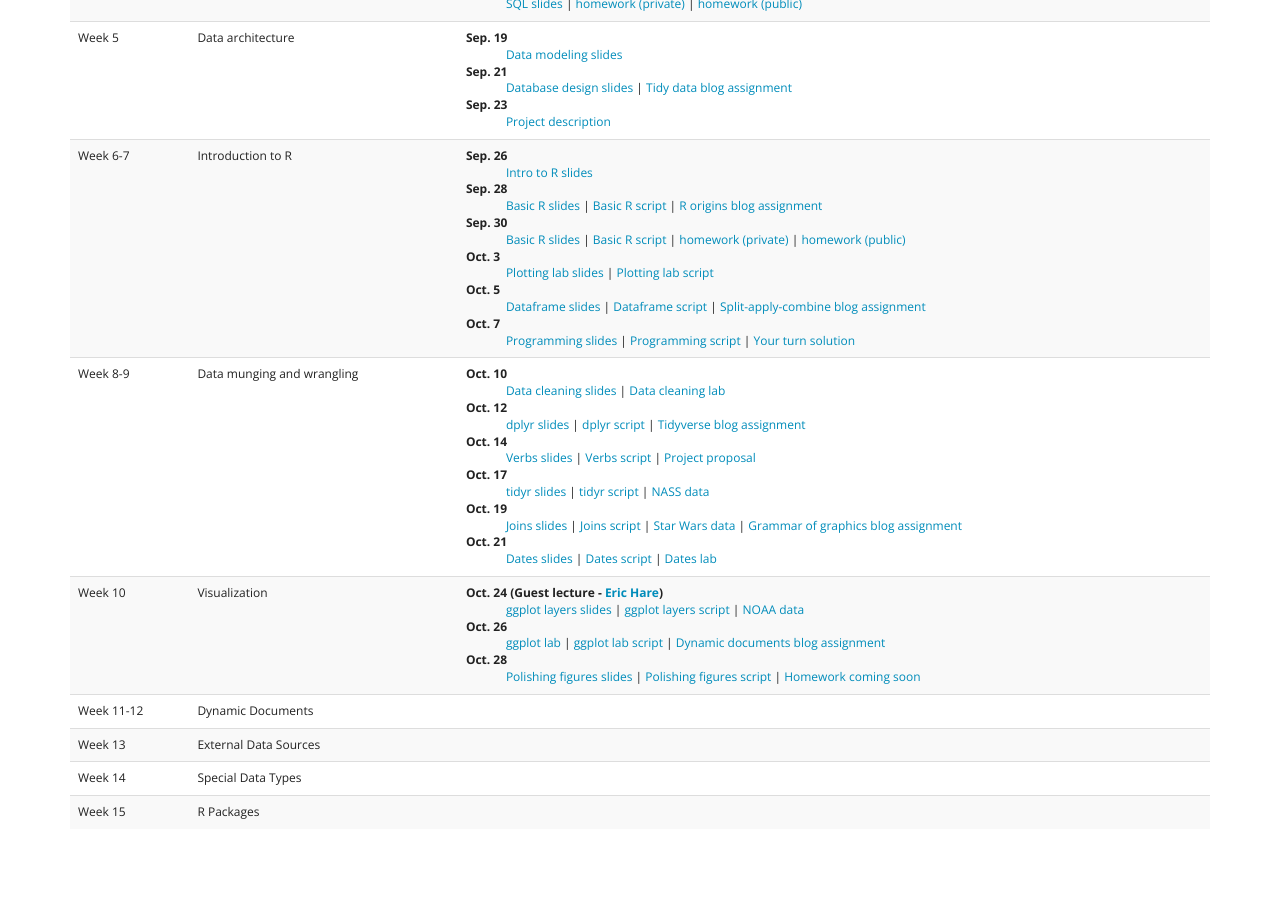
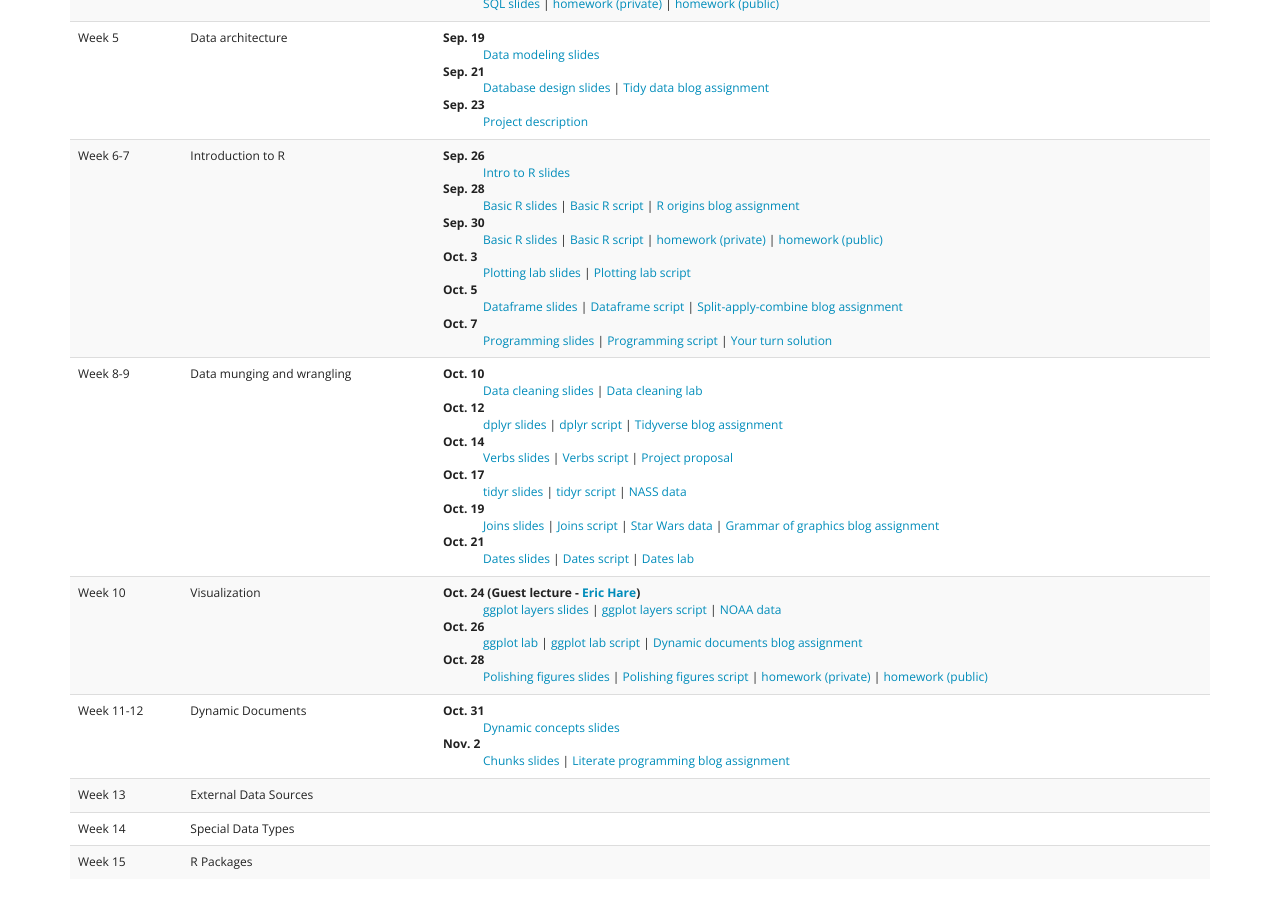
Before and after one commit to agron590-ISU/agron590-ISU.github.io, a Jekyll site: the page built from syllabus.html, in a window 1280 px wide and 900 px high, scrolled down 587 px. Built offline with Jekyll 4.4.1, drawn with Linux system fonts in a browser that asks for light colours; before the commit the page ends 1437 px from its top, so only the background shows below that.

Commit message:
add blog topic and update syllabus

```diff
--- a/syllabus.html
+++ b/syllabus.html
@@ -127,14 +127,19 @@ The full syllabus is available <a href="http://agron590-isu.github.io/materials/
             <dt>Oct. 26</dt>
             <dd><a href="../lab/week_10/layers/slides_layers.html" target=_blank>ggplot lab</a> | <a href="../lab/week_10/layers/script_layers.R" target=_blank>ggplot lab script</a> | <a href="https://github.com/agron590-ISU/blog/tree/master/10" target=_blank>Dynamic documents blog assignment</a></dd>
             <dt>Oct. 28</dt>
-            <dd><a href="../materials/week_10/polish/slides_polish.html" target=_blank>Polishing figures slides</a> | <a href="../materials/week_10/polish/script_polish.R" target=_blank>Polishing figures script</a> | <a href="not ready" target=_blank>Homework coming soon</a></dd>
+            <dd><a href="../materials/week_10/polish/slides_polish.html" target=_blank>Polishing figures slides</a> | <a href="../materials/week_10/polish/script_polish.R" target=_blank>Polishing figures script</a> | <a href="https://github.com/agron590-ISU/homework/blob/master/04_tidyverse/LastnameFirstname.Rmd" target=_blank>homework (private)</a> | <a href="https://github.com/agron590-ISU/homework-public/tree/master/04_tidyverse" target=_blank>homework (public)</a></dd>
           </dl>
         </td>
       </tr>
       <tr>
         <td>Week 11-12</td>
         <td>Dynamic Documents</td>
-        <td></td>
+        <td>
+          <dt>Oct. 31</dt>
+          <dd><a href="../materials/week_11/dynamic_concepts/slides_concepts.html" target=_blank>Dynamic concepts slides</a></dd>
+          <dt>Nov. 2</dt>
+          <dd><a href="../materials/week_11/chunks/slides_chunks.html" target=_blank>Chunks slides</a> | <a href="https://github.com/agron590-ISU/blog/tree/master/11" target=_blank>Literate programming blog assignment</a></dd>
+        </td>
       </tr>
       <tr>
         <td>Week 13</td>
```
Also changed, not shown: _topics/11.md (added, +25 -0 lines).
